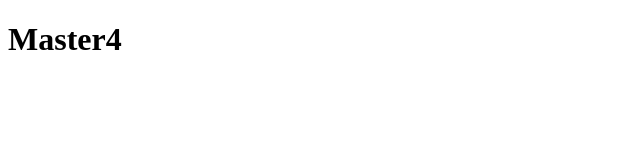
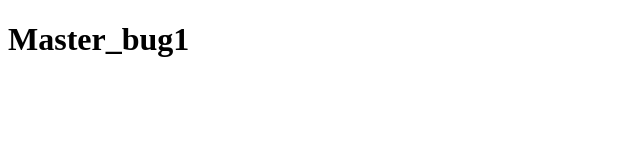
Before and after one commit to Behruzbek07/git2, a plain HTML site: page index.html in a window 1280 px wide. Shown: the whole page, without its empty margins (0-640 px from the left). Drawn offline with Linux system fonts and the light colour scheme.

Commit message:
master_bug1

```diff
--- a/index.html
+++ b/index.html
@@ -6,6 +6,6 @@
     <title>Document</title>
 </head>
 <body>
-    <h1>Master4</h1>
+    <h1>Master_bug1</h1>
 </body>
 </html>
```
